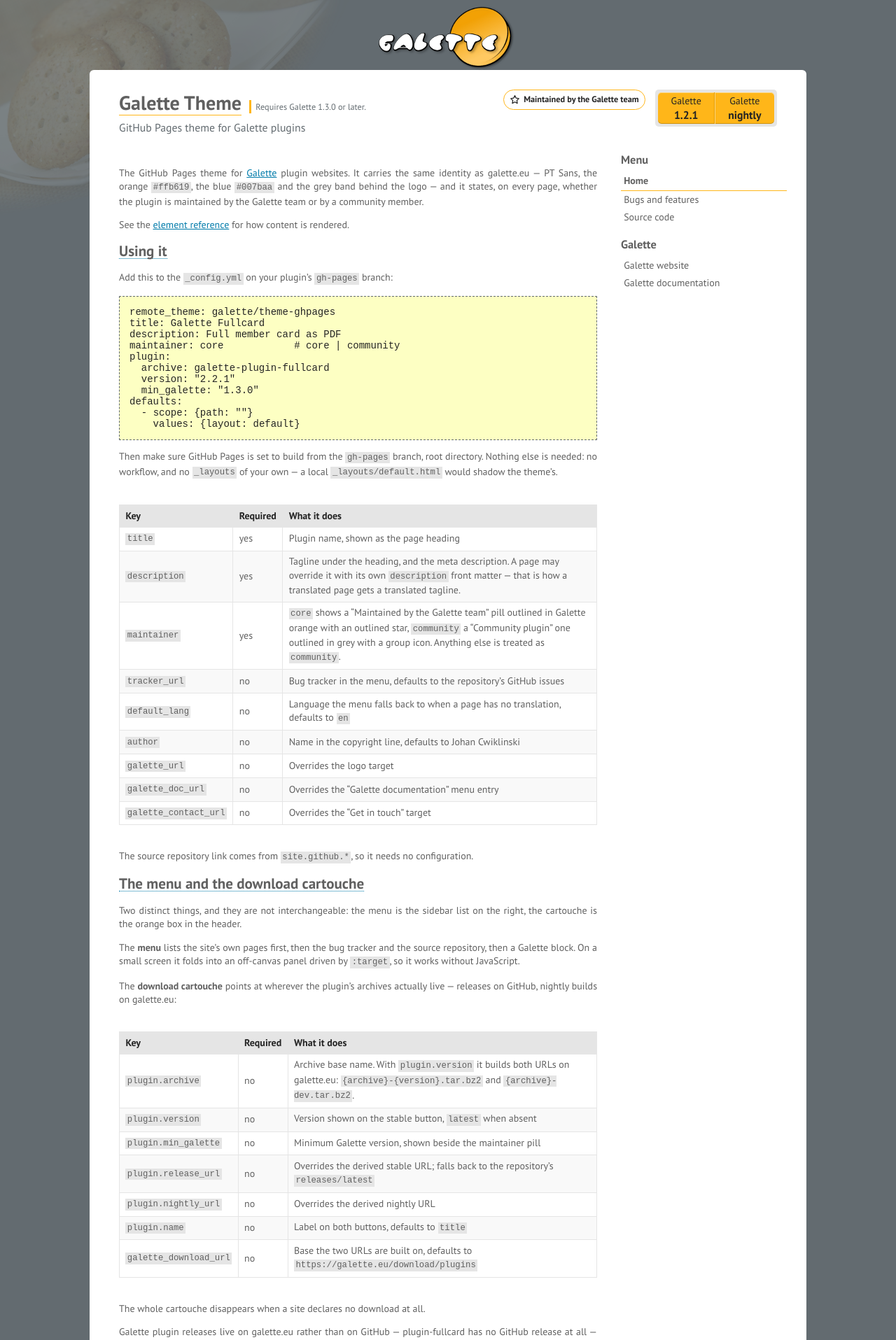
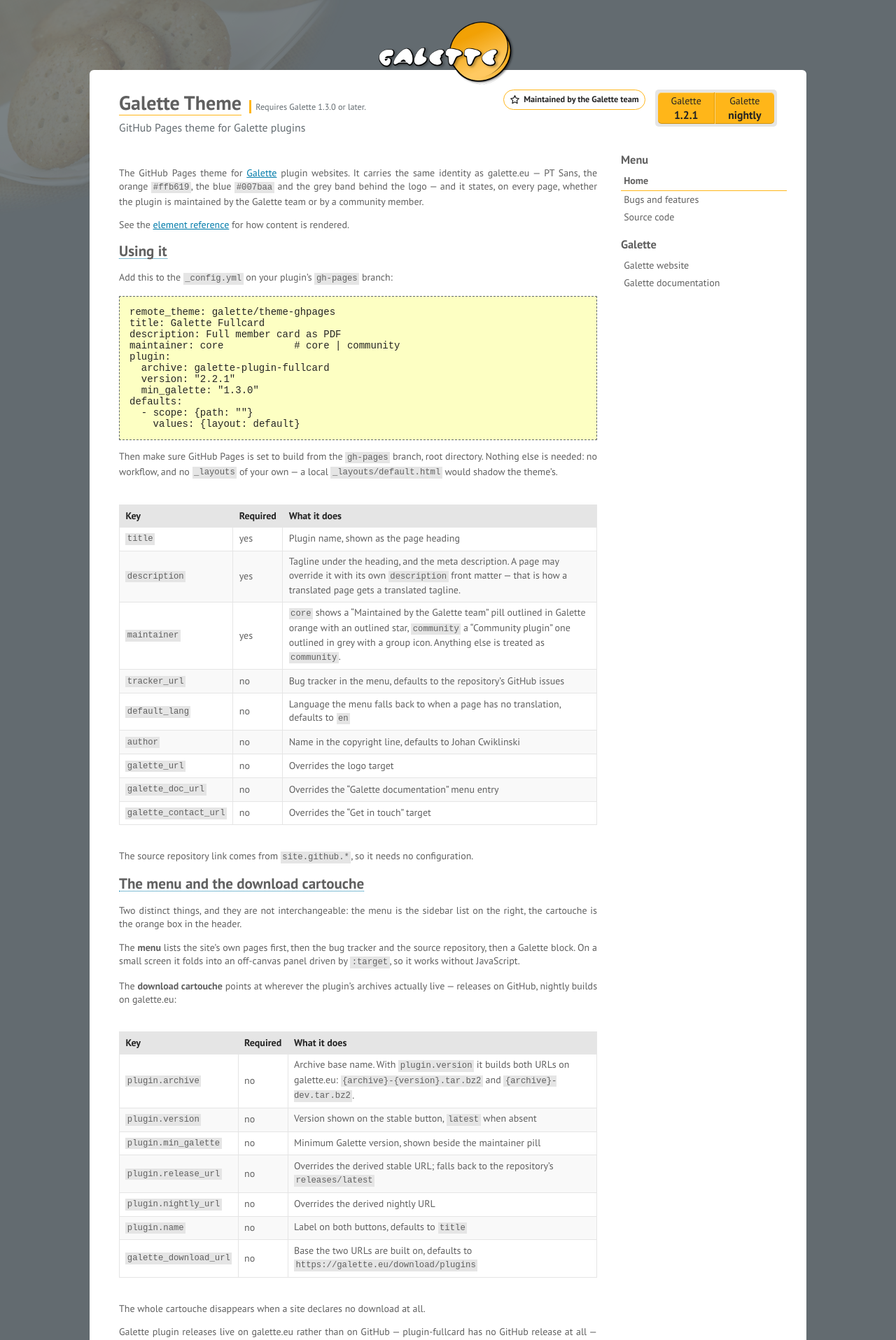
Before and after one commit to gagnieray/galette-theme-ghpages, a Jekyll site: the page built from index.md, in a window 1280 px wide. Shown: the top 1915 px of the page at 70% size. Built offline with Jekyll 4.4.1, drawn with Linux system fonts in a browser that asks for light colours.

Commit message:
Fix logo position

```diff
--- a/_sass/galette/_layout.scss
+++ b/_sass/galette/_layout.scss
@@ -29,6 +29,7 @@ body > header:first-child {
         width: 100%;
         text-align: center;
         margin: 0;
+        font-size: 3.5em;
 
         a {
             color: $light-text-color;
```
